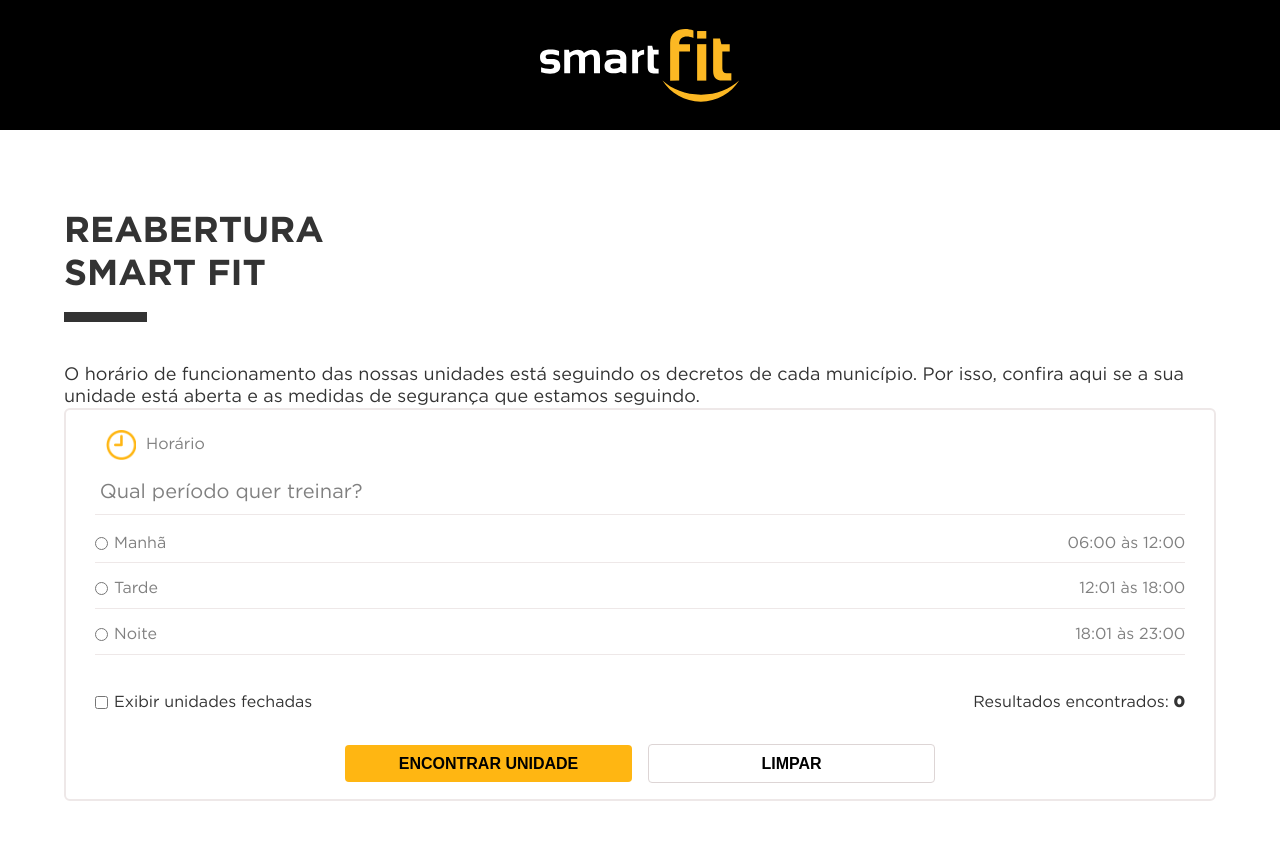
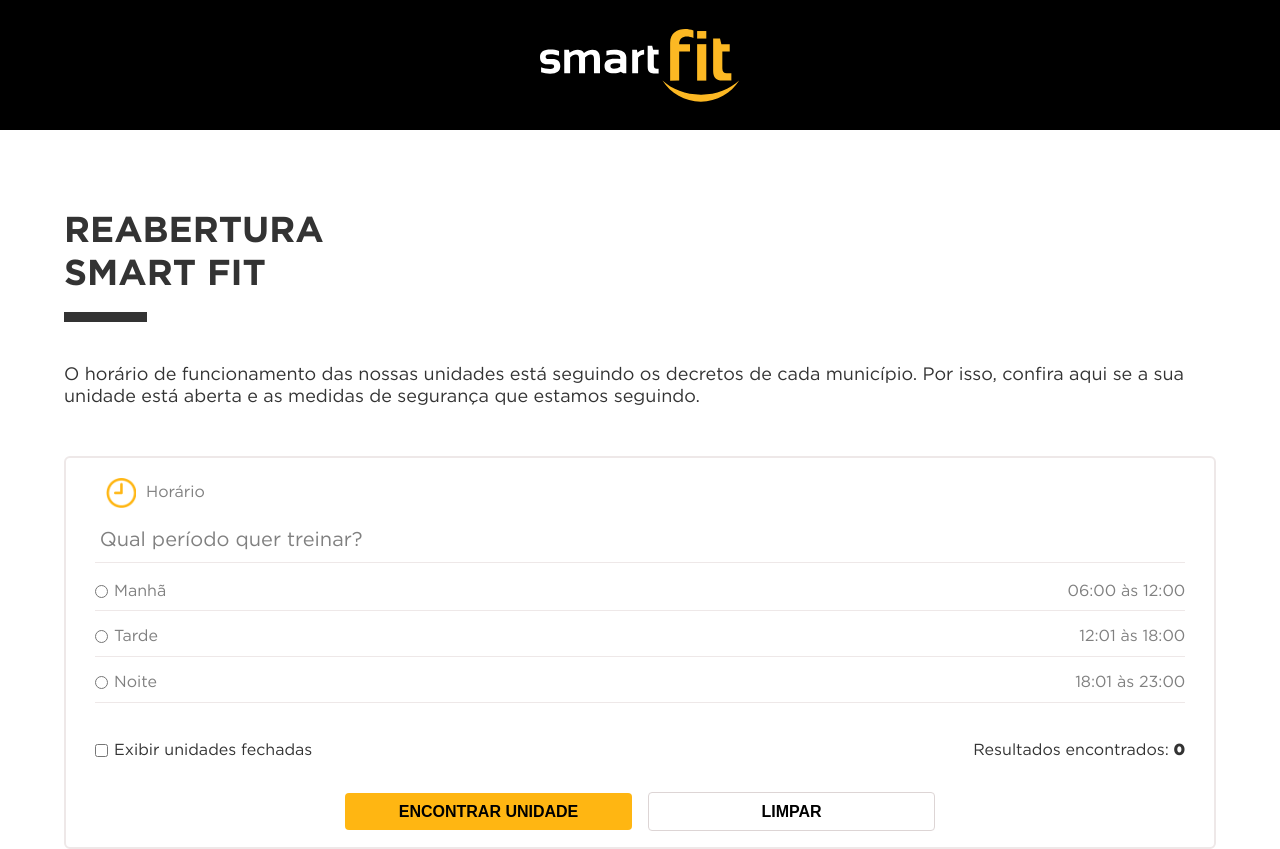
Before and after one commit to Navarriin/CodeChallengeSmart, an Angular app: page / in a window 1280 px wide. Before the commit the page ends 801 px from the top, so only its background shows below. Built offline with nearby package versions, Linux system fonts and the light colour scheme.

Commit message:
feat: add app_container and styles icon form

```diff
--- a/src/app/app.component.html
+++ b/src/app/app.component.html
@@ -1,2 +1,4 @@
-<app-header></app-header>
-<app-forms></app-forms>
+<div class="app_container">
+    <app-header></app-header>
+    <app-forms></app-forms>
+</div>
--- a/src/app/app.component.scss
+++ b/src/app/app.component.scss
@@ -0,0 +1,5 @@
+.app_container {
+  display: flex;
+  flex-direction: column;
+  gap: 3rem;
+}
--- a/src/app/components/forms/forms.component.scss
+++ b/src/app/components/forms/forms.component.scss
@@ -20,7 +20,7 @@
   }
 
   &__icon {
-    margin: 20px 0 5px 40px;
+    margin: 10px 0px 0px 10px;
     display: flex;
     align-items: center;
     gap: 10px;
@@ -119,6 +119,10 @@
 }
 @media screen and (min-width: 520px) {
   .form {
+    &__icon {
+      margin: 20px 0 5px 40px;
+    }
+
     &__buttons {
       display: flex;
       flex-direction: row;
```
